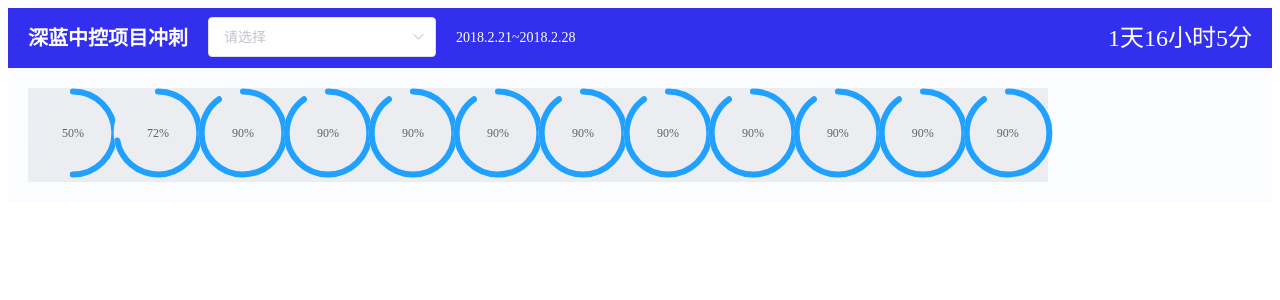
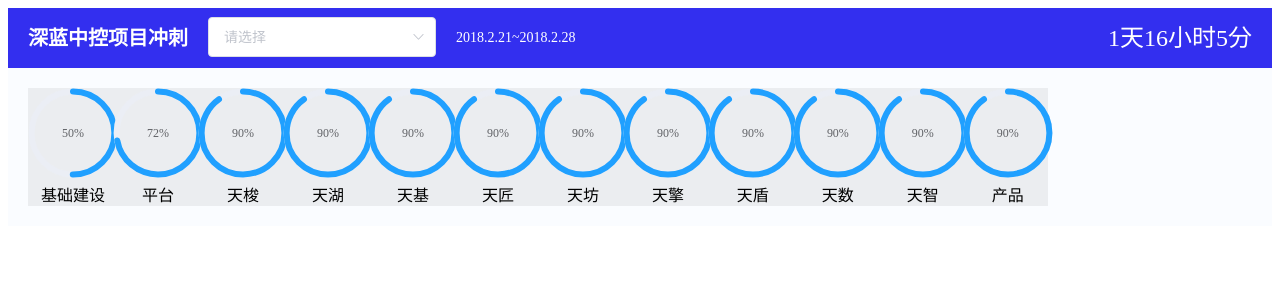
Before and after one commit to QuincyLi/VueJSES6, a Vue app: page /#/ in a window 1280 px wide. Shown: the top 300 px of the page. Built offline with nearby package versions, Linux system fonts and the light colour scheme.

Commit message:
修改样式

```diff
--- a/src/components/Workflow.vue
+++ b/src/components/Workflow.vue
@@ -2,8 +2,11 @@
   <el-row>
     <el-col :span="20">
       <el-row class="progressBar">
-        <el-col :span="2" v-for="(percentage, index) in percentages">
-          <el-progress :key="index" type="circle" :percentage="percentage.value" v-bind:width=90 ></el-progress>
+        <el-col :span="2" v-for="(percentage, index) in percentages" v-bind:key="percentage.name">
+          <div class="content">
+            <el-progress type="circle" :percentage="percentage.value" v-bind:width=90 />
+            <span class="subtitle">{{percentage.name}}</span>
+          </div>
         </el-col>
       </el-row>
     </el-col>
@@ -34,7 +37,7 @@ export default {
         {name: '天擎', value: 90},
         {name: '天盾', value: 90},
         {name: '天数', value: 90},
-        {name: '天盾', value: 90},
+        {name: '天智', value: 90},
         {name: '产品', value: 90}
       ]
     }
@@ -45,6 +48,15 @@ export default {
 <!-- Add "scoped" attribute to limit CSS to this component only -->
 <style scoped>
 .progressBar{
+  display: flex;
   background: rgba(235, 237, 240, 1)
 }
+.content{
+  margin: auto;
+  width: fit-content;
+}
+.subtitle{
+  display: block;
+  text-align: center;
+}
 </style>
```
